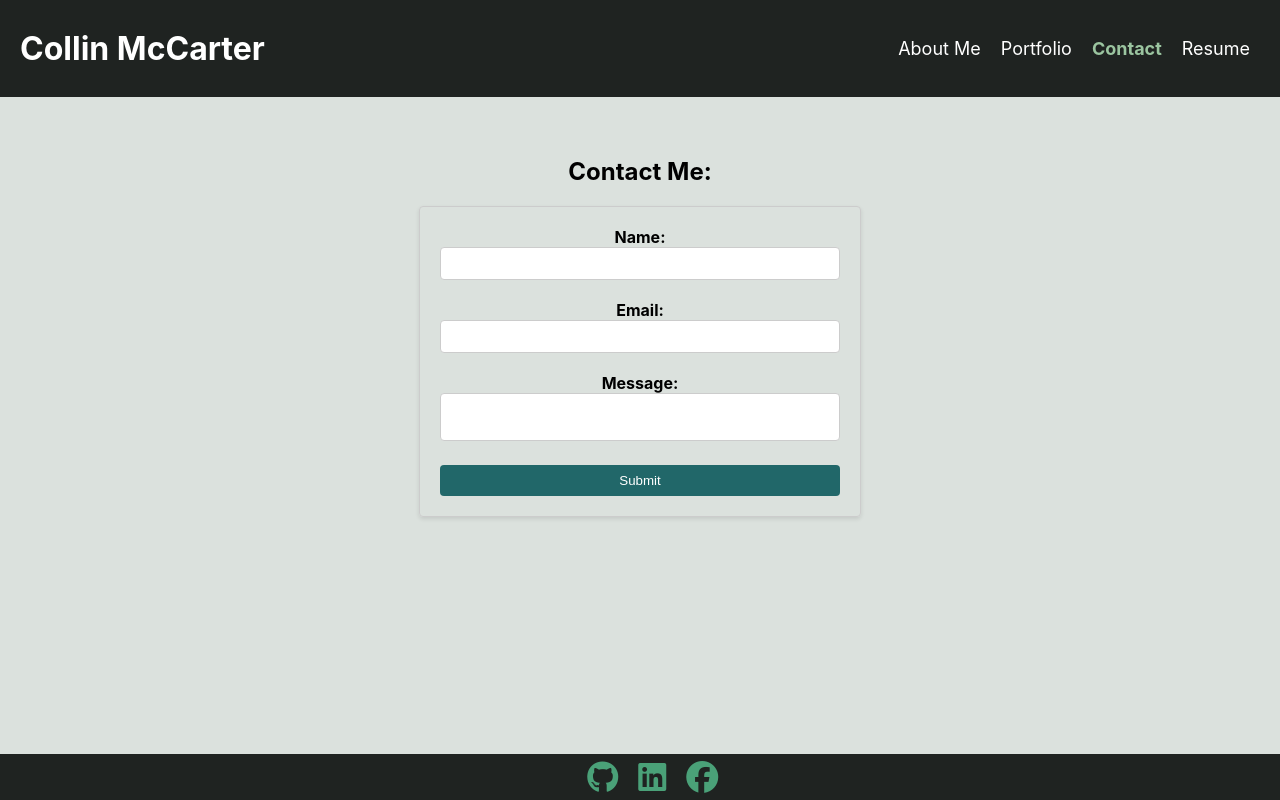
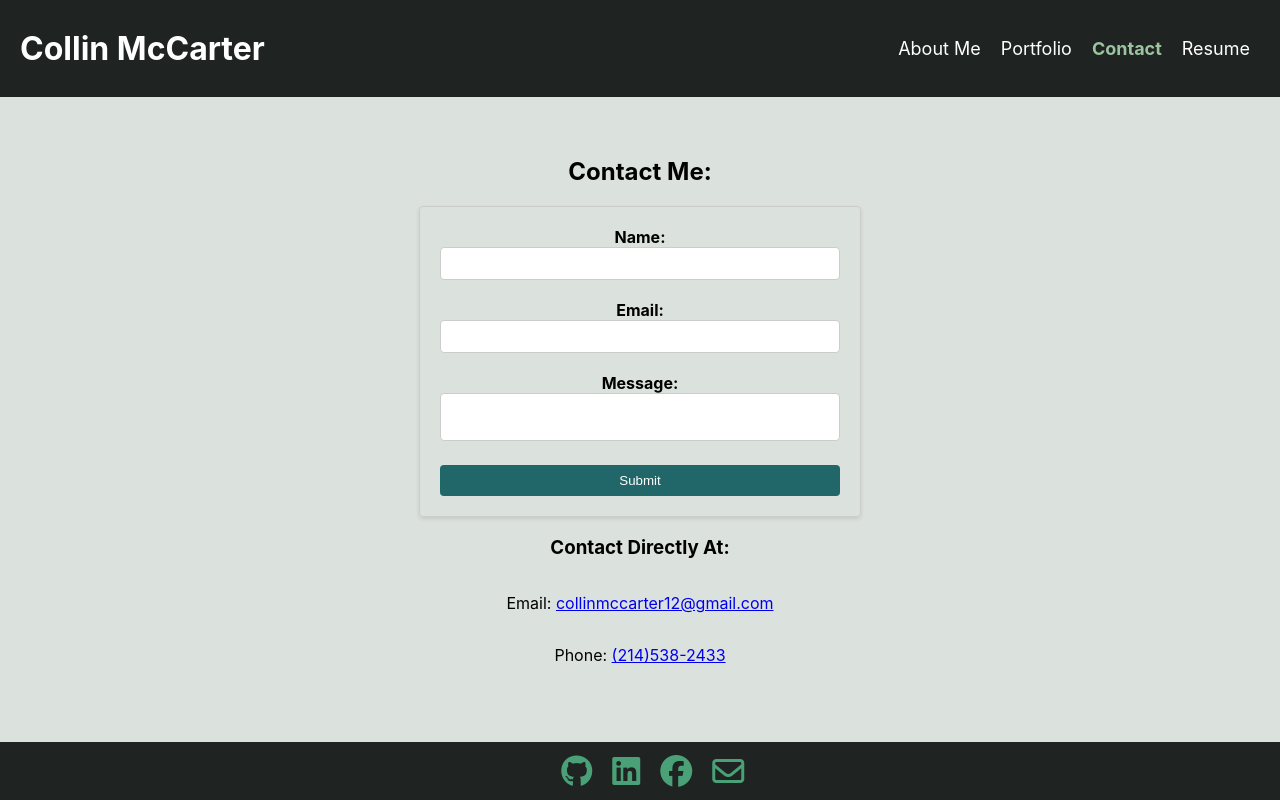
Before and after one commit to collin-mccarter/Collin-McCarter-Portfolio, a React (Create React App) app in the folder mccarter-portfolio/: page / in a window 1280 px wide. Both pictures are taken after a click on the item "Contact". Built offline with nearby package versions, Linux system fonts and the light colour scheme; the HTML template or start-up script is replaced by a standard one.

Commit message:
content changes

```diff
--- a/mccarter-portfolio/src/components/About.js
+++ b/mccarter-portfolio/src/components/About.js
@@ -6,7 +6,7 @@ const AboutMe = () => {
             <div className='about-me-header'>
                 <h2>About Me:</h2>
             </div>
-            <img src="./assets/Screenshot 2023-06-24 at 1.42.36 PM.png" className="profile-pic" alt="Profile" />
+            <img src="/Collin-McCarter-Portfolio/assets/Screenshot 2023-06-24 at 1.42.36 PM.png" className="profile-pic" alt="Profile" />
             <p>
                 My name is Collin McCarter and I am a recent graduate of a Full-Stack Web Development Coding Bootcamp through the University of Texas at Austin.
             </p>
--- a/mccarter-portfolio/src/components/Contact.js
+++ b/mccarter-portfolio/src/components/Contact.js
@@ -100,6 +100,10 @@ const Contact = () => {
                     Submit
                 </button>
             </form>
+
+            <h3>Contact Directly At:</h3>
+            <p>Email: <a href="mailto:collinmccarter12@gmail.com">collinmccarter12@gmail.com</a></p>
+            <p>Phone: <a href="tel:+2145382433">(214)538-2433</a></p>
         </section>
     );
 };
--- a/mccarter-portfolio/src/components/Footer.js
+++ b/mccarter-portfolio/src/components/Footer.js
@@ -1,26 +1,33 @@
 import React from 'react';
 
 const Footer = () => {
+    const handleEmailClick = () => {
+        const email = 'collinmccarter12@gmail.com';
+        window.location.href = `mailto:${email}`;
+        alert('Email has been opened in a new window!');
+    };
+
     return (
         <footer className="footer">
             <div className="footer-icons">
                 <a
                     href="https://github.com/collin-mccarter"
-                    target="_blank"
+
                 >
                     <i className="fab fa-github fa-2xl"></i>
                 </a>
                 <a
                     href="https://www.linkedin.com/in/collin-mccarter-ab441b271/"
-                    target="_blank"
                 >
                     <i className="fab fa-linkedin fa-2xl"></i>
                 </a>
                 <a
                     href="https://www.facebook.com/collin.mccarter.98"
-                    target="_blank"
                 >
                     <i className="fab fa-facebook fa-2xl"></i>
+                </a>
+                <a onClick={handleEmailClick}>
+                    <i className="far fa-envelope fa-2x"></i>
                 </a>
             </div>
         </footer>
--- a/mccarter-portfolio/src/components/Projects.js
+++ b/mccarter-portfolio/src/components/Projects.js
@@ -8,42 +8,42 @@ const Projects = () => {
          description: 'The purpose of this project was to use everything we have learned in the past 6 modules to create a font-end application. The application is a lighthearted game designed to use two server-side APIs that provides the album images for a user and also uses another API to search for song lyrics. The goal of the game is to guess as many songs correct in a row, and your score will be logged in a local highscore table.',
          deployLink: 'https://bocabooii.github.io/Beat-Spotify/',
          repoLink: 'https://github.com/collin-mccarter/Beat-Spotify',
-         image: './assets/BeatSpotify.png'
+         image: '/Collin-McCarter-Portfolio/assets/BeatSpotify.png'
       },
       {
          title: `Book'n Borrow`,
          description: `Book'n Borrow is a website designed to give users the option to loan out old college textbooks that they are no longer using and to make money by loaning the book. It also allows a user to be able to search for and be able to rent out textbooks that they may need for their courses.`,
          deployLink: 'https://booknborrow.herokuapp.com/',
          repoLink: 'https://github.com/collin-mccarter/book-n-borrow',
-         image: './assets/BooknBorrow.png'
+         image: '/Collin-McCarter-Portfolio/assets/BooknBorrow.png'
       },
       {
          title: 'E-Commerce Back End',
          description: 'The goal of this project was to build the back end for an e-commerce site. I used a working Express.js API and configured it to use Sequelize to interact with a MySQL database.',
          deployLink: 'https://drive.google.com/file/d/122CtPIx4Q3Eeeegmt__gsh21ldGmmUuG/view',
          repoLink: 'https://github.com/collin-mccarter/E-commerce-Back-End',
-         image: './assets/E-Commerce.png'
+         image: '/Collin-McCarter-Portfolio/assets/E-Commerce.png'
       },
       {
          title: 'Tech Blog',
          description: 'I built a CMS-style blog site similar to a Wordpress site, where developers can publish their blog posts and comment on other developers posts as well. This site was built completely from scratch and deployed to Heroku. It follows the MVC paradigm in its architectural structure, using Handlebars.js as the templating language, Sequelize as the ORM, and the express-session npm package for authentication.',
          deployLink: 'https://collin-tech-blog-fa9bf163a397.herokuapp.com/',
          repoLink: 'https://github.com/collin-mccarter/Tech-Blog',
-         image: './assets/TechBlog.png'
+         image: '/Collin-McCarter-Portfolio/assets/TechBlog.png'
       },
       {
          title: 'Social Network API',
          description: 'I built an API for a social network web application where users can share their thoughts, react to friends thoughts, and create a friend list. Express.js was used for routing, a MongoDB database, and the Mongoose ODM. In addition to using the Express.js and Mongoose packages, a JavaScript date library and the native JavaScript Date object was used to format timestamps.',
          deployLink: 'https://example.com/project3',
          repoLink: 'https://github.com/collin-mccarter/Social-Network-API',
-         image: './assets/Social Network API.png'
+         image: '/Collin-McCarter-Portfolio/assets/Social Network API.png'
       },
       {
          title: 'Employee Tracker',
          description: `Developers frequently have to create interfaces that allow non-developers to easily view and interact with information stored in databases. These interfaces are called content management systems. So I built a command-line application from scratch to manage a company's employee database, using Node.js, Inquirer, and MySQL.`,
          deployLink: 'https://drive.google.com/file/d/1dNsnGSnwHETU9-UO1gznQXMJDITbTLGm/view',
          repoLink: 'https://github.com/collin-mccarter/Employee-Tracker',
-         image: './assets/Employee Manager.png'
+         image: '/Collin-McCarter-Portfolio/assets/Employee Manager.png'
       },
       // Add more projects here...
    ];
```
